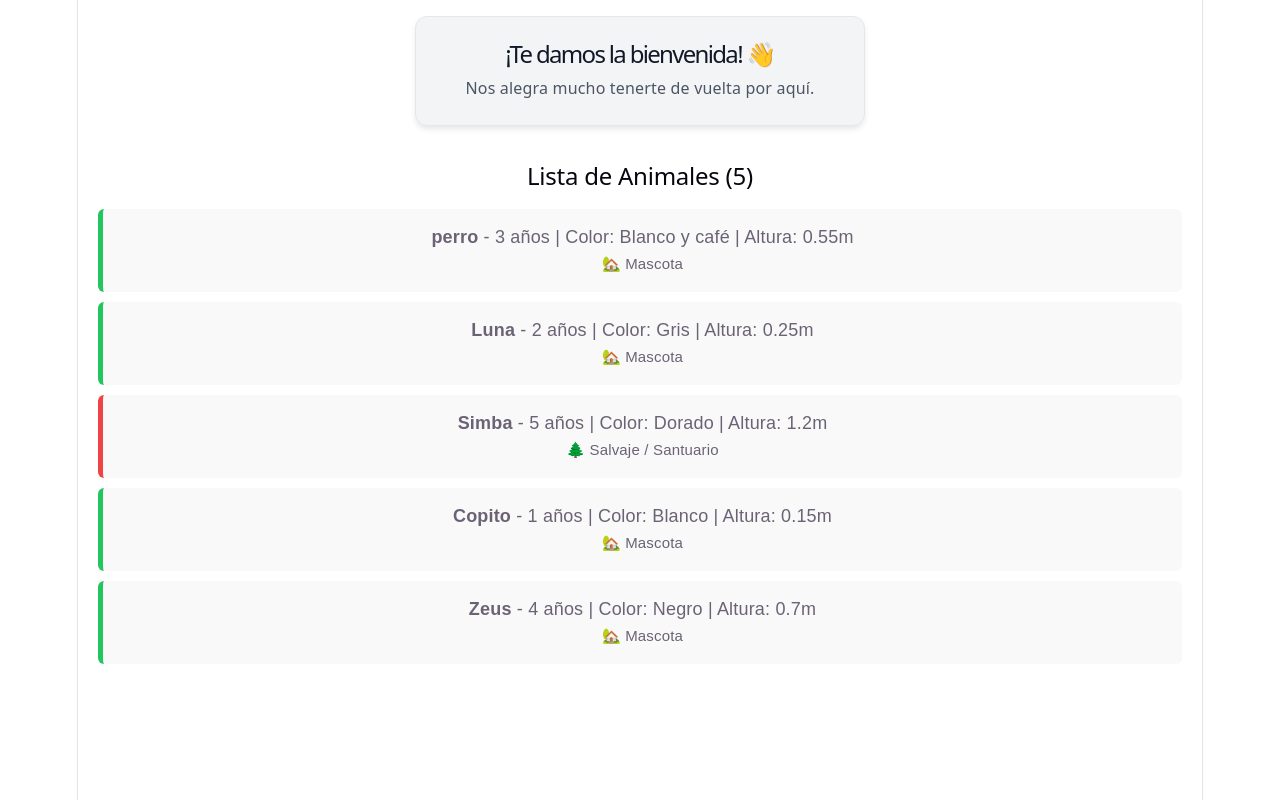
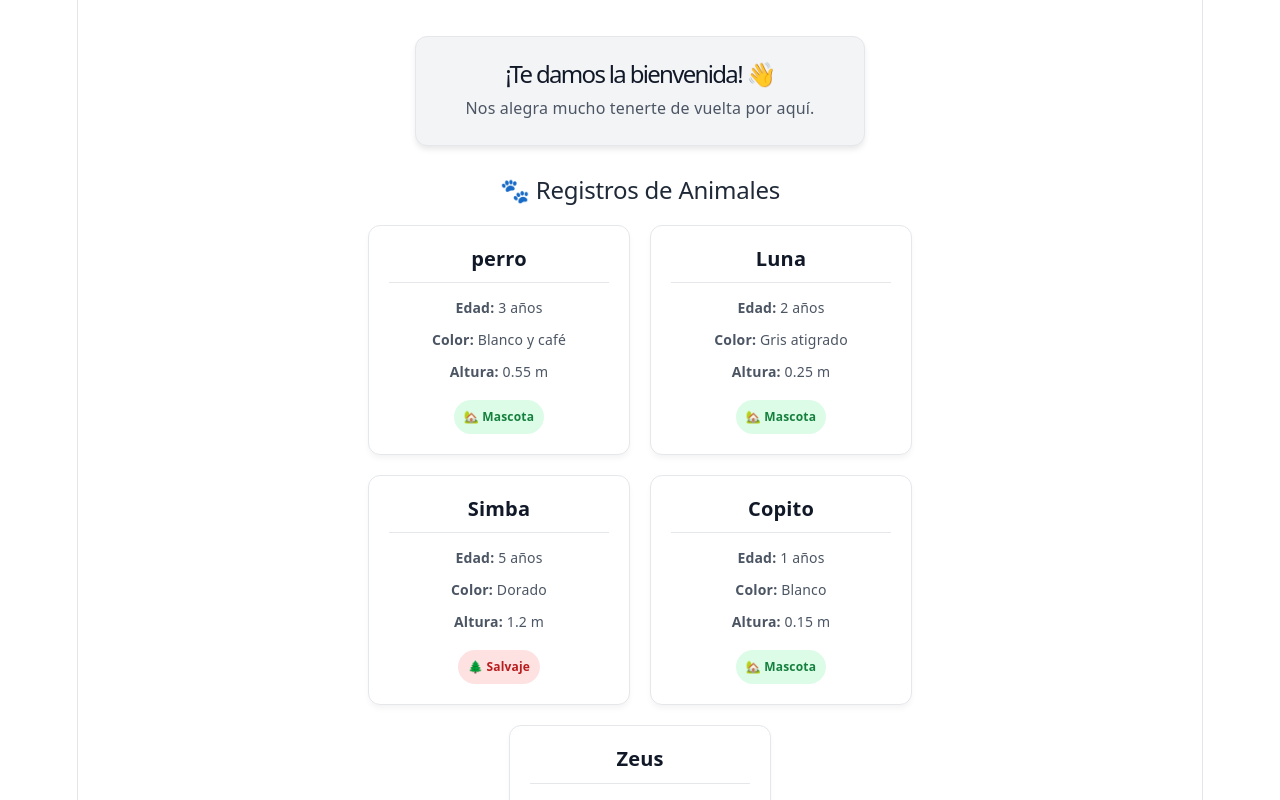
Before and after one commit to ApoloByte/Electiva1A2026P1, a React (Vite) app in the folder s14-conceptos-importantes-y-retos/reto-1-react-repaso/: page / in a window 1280 px wide. Shown: the top 800 px of the page. Built offline with nearby package versions, Linux system fonts and the light colour scheme.

Commit message:
map para listado de animales reto 1 sm 14

```diff
--- a/s14-conceptos-importantes-y-retos/reto-1-react-repaso/src/App.tsx
+++ b/s14-conceptos-importantes-y-retos/reto-1-react-repaso/src/App.tsx
@@ -1,76 +1,99 @@
 import { useState } from 'react';
 import Bienvenida from './components/Bienvenida';
-import { type Animal } from './interfaces/Animal'; // Importamos la interfaz correctamente
+import { type Animal } from './interfaces/Animal';
 
 function App() {
-  // Creamos el useState especificando que es un arreglo de tipo Animal -> <Animal[]>
-  const [animals, setAnimals] = useState<Animal[]>([
-    {
-      name: "perro",
-      age: 3,
-      color: "Blanco y café",
-      isPet: true,
-      height: 0.55
-    },
-    {
-      name: "Luna",
-      age: 2,
-      color: "Gris",
-      isPet: true,
-      height: 0.25
-    },
-    {
-      name: "Simba",
-      age: 5,
-      color: "Dorado",
-      isPet: false,
-      height: 1.2
-    },
-    {
-      name: "Copito",
-      age: 1,
-      color: "Blanco",
-      isPet: true,
-      height: 0.15
-    },
-    {
-      name: "Zeus",
-      age: 4,
-      color: "Negro",
-      isPet: true,
-      height: 0.70
-    }
+  const [animals] = useState<Animal[]>([
+    { name: "perro", age: 3, color: "Blanco y café", isPet: true, height: 0.55 },
+    { name: "Luna", age: 2, color: "Gris atigrado", isPet: true, height: 0.25 },
+    { name: "Simba", age: 5, color: "Dorado", isPet: false, height: 1.2 },
+    { name: "Copito", age: 1, color: "Blanco", isPet: true, height: 0.15 },
+    { name: "Zeus", age: 4, color: "Negro", isPet: true, height: 0.70 }
   ]);
 
   return (
-    <div>
+    <div style={{ fontFamily: 'system-ui, sans-serif', padding: '20px', maxWidth: '800px', margin: '0 auto' }}>
       <Bienvenida />
 
-      <div style={{ padding: '20px', fontFamily: 'sans-serif' }}>
-        <h2>Lista de Animales ({animals.length})</h2>
+      <h2 style={{ textAlign: 'center', color: '#1f2937', marginTop: '30px' }}>
+        🐾 Registros de Animales
+      </h2>
 
-        {/* Renderizamos la lista en el HTML */}
-        <ul style={{ listStyleType: 'none', padding: 0 }}>
-          {animals.map((animal, index) => (
-            <li
-              key={index}
-              style={{
-                background: '#f9f9f9',
-                margin: '10px 0',
-                padding: '15px',
-                borderRadius: '6px',
-                borderLeft: animal.isPet ? '5px solid #22c55e' : '5px solid #ef4444'
-              }}
-            >
-              <strong>{animal.name}</strong> - {animal.age} años | Color: {animal.color} | Altura: {animal.height}m
-              <br />
-              <small>{animal.isPet ? '🏡 Mascota' : '🌲 Salvaje / Santuario'}</small>
-            </li>
-          ))}
-        </ul>
+      <div style={styles.contenedorTarjetas}>
+
+        {/* Aquí usamos .map para recorrer la lista */}
+        {animals.map((animal, index) => (
+          <div key={index} style={styles.tarjeta}>
+            <h3 style={styles.nombre}>{animal.name}</h3>
+            <hr style={styles.separador} />
+
+            {/* Mostramos cada uno de los valores del objeto */}
+            <p style={styles.dato}><strong>Edad:</strong> {animal.age} años</p>
+            <p style={styles.dato}><strong>Color:</strong> {animal.color}</p>
+            <p style={styles.dato}><strong>Altura:</strong> {animal.height} m</p>
+
+            <div style={styles.contenedorEstado}>
+              <span style={{
+                ...styles.etiqueta,
+                backgroundColor: animal.isPet ? '#dcfce7' : '#fee2e2',
+                color: animal.isPet ? '#15803d' : '#b91c1c'
+              }}>
+                {animal.isPet ? '🏡 Mascota' : '🌲 Salvaje'}
+              </span>
+            </div>
+          </div>
+        ))}
+
       </div>
     </div>
   );
 }
 
+// Estilos
+const styles = {
+  contenedorTarjetas: {
+    display: 'flex',
+    flexWrap: 'wrap' as const,
+    gap: '20px',
+    justifyContent: 'center',
+    marginTop: '20px'
+  },
+  tarjeta: {
+    backgroundColor: '#ffffff',
+    border: '1px solid #e5e7eb',
+    borderRadius: '12px',
+    padding: '20px',
+    width: '220px',
+    boxShadow: '0 4px 6px -1px rgba(0,0,0,0.05)',
+    transition: 'transform 0.2s'
+  },
+  nombre: {
+    margin: '0 0 10px 0',
+    color: '#111827',
+    fontSize: '20px',
+    textAlign: 'center' as const
+  },
+  separador: {
+    border: '0',
+    borderTop: '1px solid #e5e7eb',
+    marginBottom: '12px'
+  },
+  dato: {
+    margin: '6px 0',
+    color: '#4b5563',
+    fontSize: '14px'
+  },
+  contenedorEstado: {
+    marginTop: '15px',
+    textAlign: 'center' as const
+  },
+  etiqueta: {
+    padding: '4px 10px',
+    borderRadius: '20px',
+    fontSize: '12px',
+    fontWeight: 'bold' as const,
+    display: 'inline-block'
+  }
+};
+
 export default App;
```
